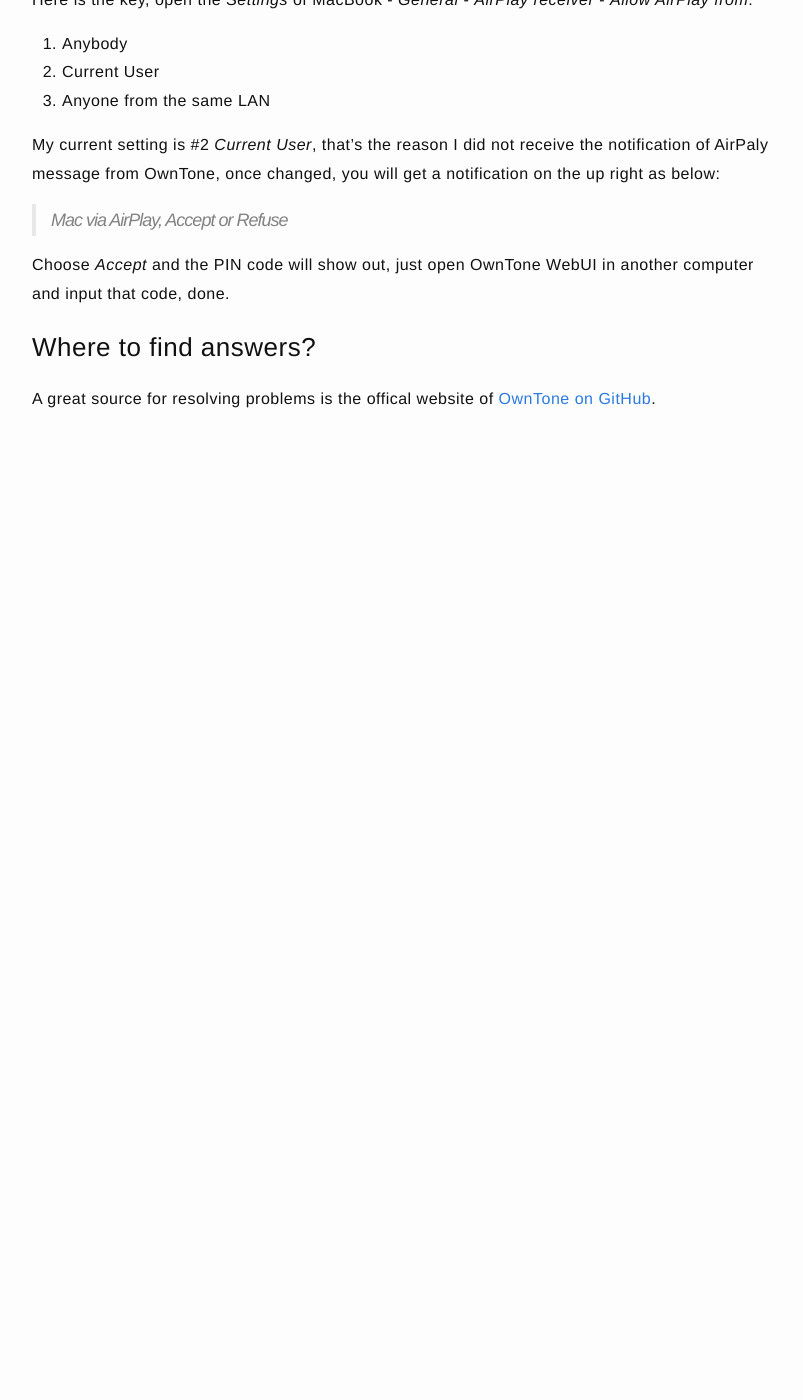
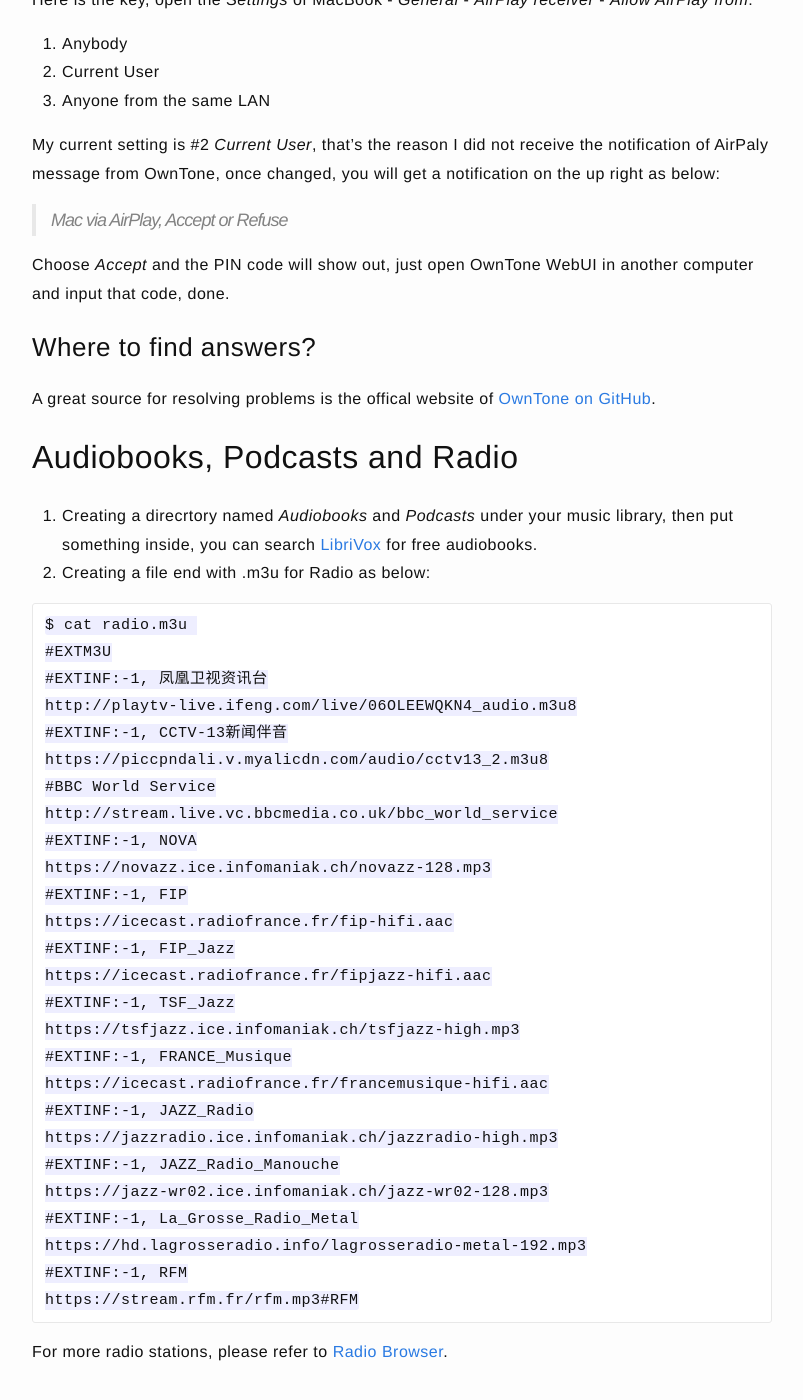
Before and after one commit to jazzi/jazzi.github.io, a Jekyll site: the page built from _posts/2025-12-28-install-owntone-music-server-on-raspberrypi.md, in a window 1280 px wide and 1400 px high, scrolled down 16254 px. Shown: the whole window, without its empty margins (238-1041 px from the left). Built offline with Jekyll 4.4.1, drawn with Linux system fonts in a browser that asks for light colours; before the commit the page ends 16728 px from its top, so only the background shows below that.

Commit message:
add more

````diff
--- a/_posts/2025-12-28-install-owntone-music-server-on-raspberrypi.md
+++ b/_posts/2025-12-28-install-owntone-music-server-on-raspberrypi.md
@@ -596,3 +596,39 @@ Choose *Accept* and the PIN code will show out, just open OwnTone WebUI in anoth
 ### Where to find answers?
 
 A great source for resolving problems is the offical website of [OwnTone on GitHub](https://github.com/owntone/owntone-server/issues/1885).
+
+## Audiobooks, Podcasts and Radio
+
+1. Creating a direcrtory named *Audiobooks* and *Podcasts* under your music library, then put something inside, you can search [LibriVox](https://librivox.org) for free audiobooks.
+2. Creating a file end with .m3u for Radio as below:
+
+```
+$ cat radio.m3u
+#EXTM3U
+#EXTINF:-1, 凤凰卫视资讯台
+http://playtv-live.ifeng.com/live/06OLEEWQKN4_audio.m3u8
+#EXTINF:-1, CCTV-13新闻伴音
+https://piccpndali.v.myalicdn.com/audio/cctv13_2.m3u8
+#BBC World Service
+http://stream.live.vc.bbcmedia.co.uk/bbc_world_service
+#EXTINF:-1, NOVA
+https://novazz.ice.infomaniak.ch/novazz-128.mp3
+#EXTINF:-1, FIP
+https://icecast.radiofrance.fr/fip-hifi.aac
+#EXTINF:-1, FIP_Jazz
+https://icecast.radiofrance.fr/fipjazz-hifi.aac
+#EXTINF:-1, TSF_Jazz
+https://tsfjazz.ice.infomaniak.ch/tsfjazz-high.mp3
+#EXTINF:-1, FRANCE_Musique
+https://icecast.radiofrance.fr/francemusique-hifi.aac
+#EXTINF:-1, JAZZ_Radio
+https://jazzradio.ice.infomaniak.ch/jazzradio-high.mp3
+#EXTINF:-1, JAZZ_Radio_Manouche
+https://jazz-wr02.ice.infomaniak.ch/jazz-wr02-128.mp3
+#EXTINF:-1, La_Grosse_Radio_Metal
+https://hd.lagrosseradio.info/lagrosseradio-metal-192.mp3
+#EXTINF:-1, RFM
+https://stream.rfm.fr/rfm.mp3#RFM
+```
+
+For more radio stations, please refer to [Radio Browser](https://www.radio-browser.info).
````
